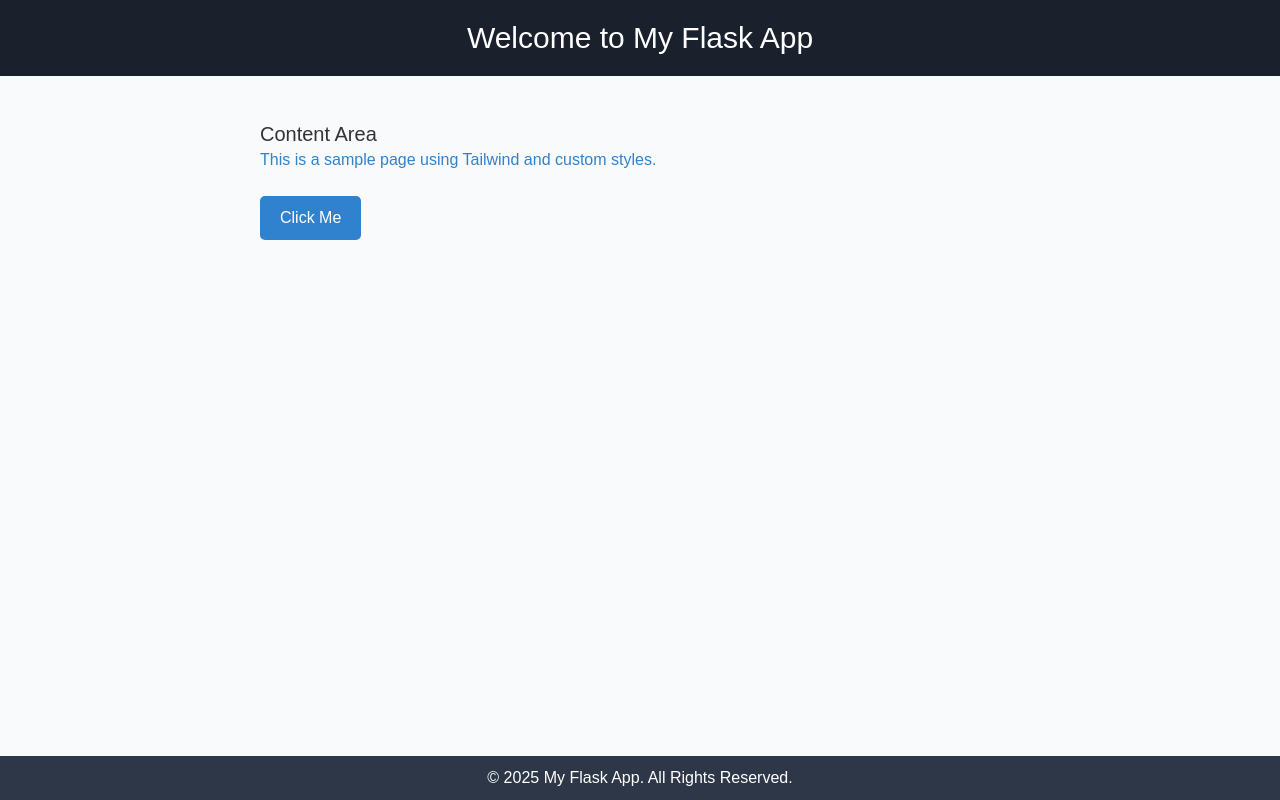
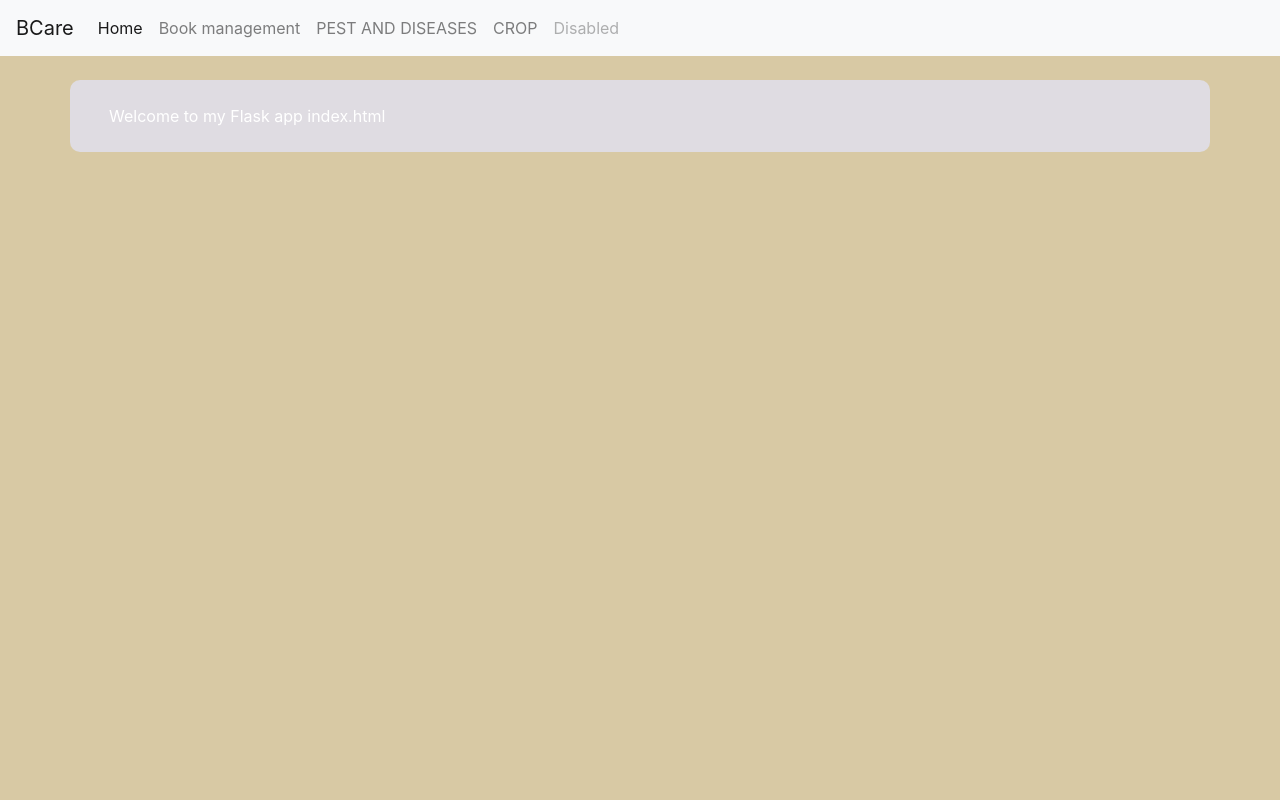
Before and after one commit to Chemini-Gamage/Online-Book-Store--Firebase-, a Flask app: page / in a window 1280 px wide. Run offline with Flask 3, Linux system fonts and the light colour scheme; some libraries are stand-ins or nearby versions.

Commit message:
add book template

```diff
--- a/app/__init__.py
+++ b/app/__init__.py
@@ -1,4 +1,6 @@
 from flask import Flask
+from markupsafe import Markup
+
 def create_app():
     app=Flask(__name__)
     app.config['SECRET_KEY']='your_secret_key'
--- a/app/routes.py
+++ b/app/routes.py
@@ -1,6 +1,21 @@
 from flask import Blueprint,render_template
+from .forms import  AddBookForm
+from markupsafe import Markup
 
 main=Blueprint('main',__name__)
 @main.route('/')
 def home():
     return render_template('index.html',title="Home")
+
+@main.route('/addBook')
+def addBook():
+    form=AddBookForm()
+    return render_template('BookManagement/addBook/addBook.html',title="AddBook",form=form)
+
+@main.route('/editBook')
+def editBook():
+    return render_template('BookManagement/editBook/editBook.html',title="EditBook",form=form)
+
+@main.route('/bookHome')
+def bookHome():
+    return render_template("BookManagement/bookHome/bookHome.html",title="BookHome")
--- a/app/static/css/filename.css
+++ b/app/static/css/filename.css
@@ -1,62 +1,11 @@
-/* filename.css */
-
-/* Custom Body Styles */
 body {
-    font-family: 'Arial', sans-serif;
-    background-color: #f8fafc;
-    /* light background */
-    margin: 0;
-    padding: 0;
-    color: #333;
+    background-color: rgb(216, 201, 164);
 }
 
-/* Header Style */
-.header {
-    background-color: #1a202c;
-    /* Dark background */
-    color: white;
-    padding: 20px;
-    text-align: center;
+.container {
+    background-color: rgb(223, 220, 226);
+    border-radius: 10px;
+    display: flex;
+
+
 }
-
-/* Footer Style */
-.footer {
-    background-color: #2d3748;
-    /* Dark footer */
-    color: white;
-    text-align: center;
-    padding: 10px;
-    position: fixed;
-    width: 100%;
-    bottom: 0;
-}
-
-/* Content Styles */
-.content {
-    max-width: 800px;
-    margin: 0 auto;
-    padding: 20px;
-}
-
-/* Custom Button */
-.btn-primary {
-    background-color: #3182ce;
-    /* Blue button */
-    color: white;
-    padding: 10px 20px;
-    border-radius: 5px;
-    transition: background-color 0.3s ease;
-}
-
-.btn-primary:hover {
-    background-color: #2b6cb0;
-}
-
-/* Add Tailwind Utility Styles */
-.text-primary {
-    color: #3182ce;
-}
-
-.mt-6 {
-    margin-top: 1.5rem;
-}
--- a/app/templates/base.html
+++ b/app/templates/base.html
@@ -1,35 +1,52 @@
 <!-- base.html -->
- <!-- Acts as the home page -->
 <!DOCTYPE html>
 <html lang="en">
 
 <head>
     <meta charset="UTF-8">
     <meta name="viewport" content="width=device-width, initial-scale=1.0">
-    <title>My Flask App</title>
+    <title>My Flask App base.html</title>
 
-    <!-- Link to Tailwind CSS (from CDN or compiled version) -->
-    <link href="https://cdn.jsdelivr.net/npm/tailwindcss@2.0.3/dist/tailwind.min.css" rel="stylesheet">
+    <!-- Link to Bootstrap CSS (from CDN) -->
+    <link href="https://stackpath.bootstrapcdn.com/bootstrap/4.5.2/css/bootstrap.min.css" rel="stylesheet">
 
     <!-- Link to Your Custom CSS -->
     <link rel="stylesheet" href="{{ url_for('static', filename='css/filename.css') }}">
 </head>
 
 <body>
-    <header class="header">
-        <h1 class="text-3xl">Welcome to My Flask App</h1>
+    <header>
+        <nav class="navbar navbar-expand-lg navbar-light bg-light">
+            <a class=" navbar-brand" href="#">BCare</a>
+            <button class="navbar-toggler" type="button" data-toggle="collapse" data-target="#navbarNav"
+                aria-controls="navbarNav" aria-expanded="false" aria-label="Toggle navigation">
+                <span class="navbar-toggler-icon"></span>
+            </button>
+            <div class="collapse navbar-collapse" id="navbarNav">
+                <ul class="navbar-nav">
+                    <li class="nav-item active">
+                        <a class="nav-link" href="#">Home <span class="sr-only">(current)</span></a>
+                    </li>
+                    <li class="nav-item">
+                        <a class="nav-link" href="/bookHome">Book management</a>
+                    </li>
+                    <li class="nav-item">
+                        <a class="nav-link" href="#">PEST AND DISEASES</a>
+                    </li>
+                    <li class="nav-item">
+                        <a class="nav-link" href="#">CROP</a>
+                    </li>
+                    <li class="nav-item">
+                        <a class="nav-link disabled" href="#">Disabled</a>
+                    </li>
+                </ul>
+            </div>
+        </nav>
     </header>
-
-    <div class="content">
-        <h2 class="text-xl mt-6">Content Area</h2>
-        <p class="text-primary">This is a sample page using Tailwind and custom styles.</p>
-
-        <button class="btn-primary mt-6">Click Me</button>
+    <div class="container mt-4">
+        {% block content %}
+        {%endblock%}
     </div>
-
-    <footer class="footer">
-        <p>&copy; 2025 My Flask App. All Rights Reserved.</p>
-    </footer>
 </body>
 
 </html>
```
Also changed, not shown: app/forms.py (+21 -0 lines), app/templates/BookManagement/addBook/addBook.html (added, +34 -0 lines), app/templates/BookManagement/bookHome/bookHome.html (added, +16 -0 lines), app/templates/BookManagement/editBook/editBook.html (added, +35 -0 lines).
